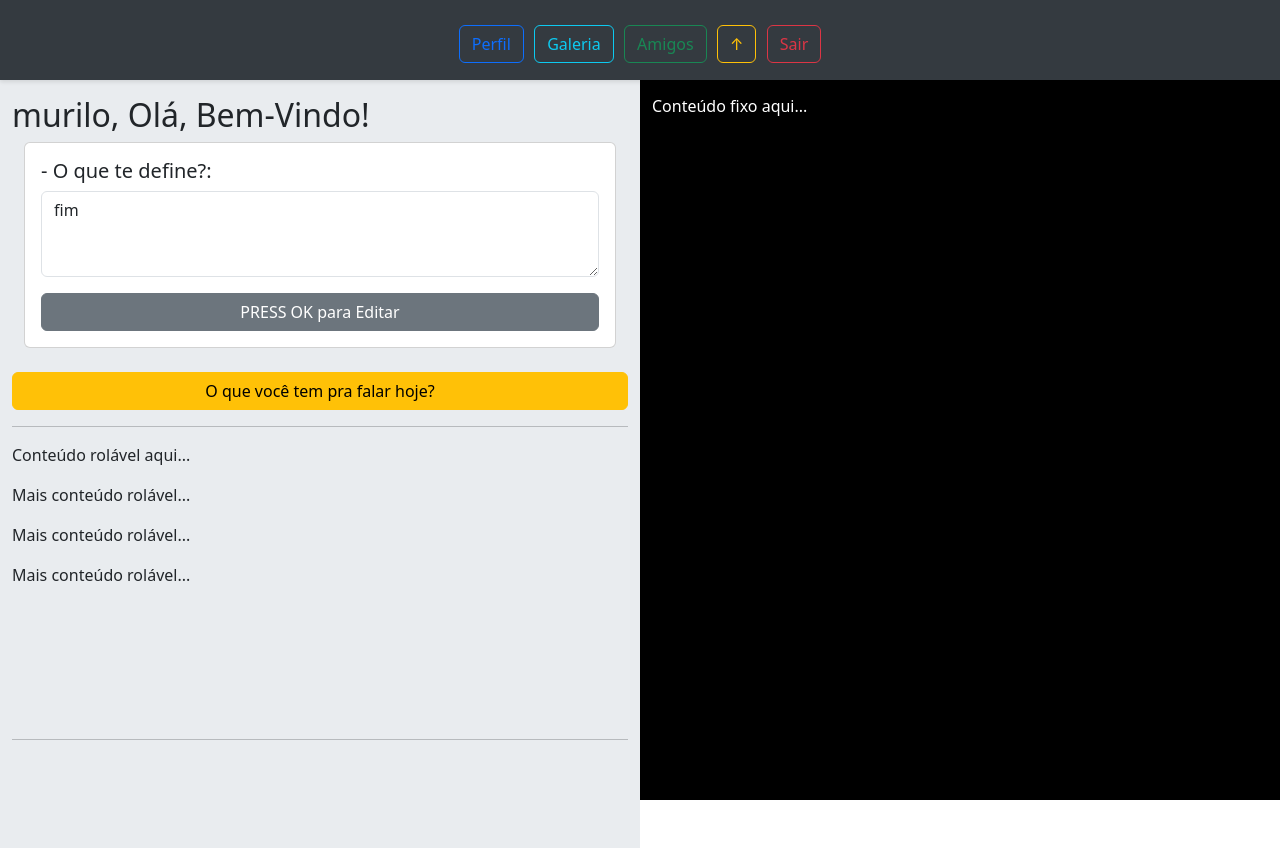
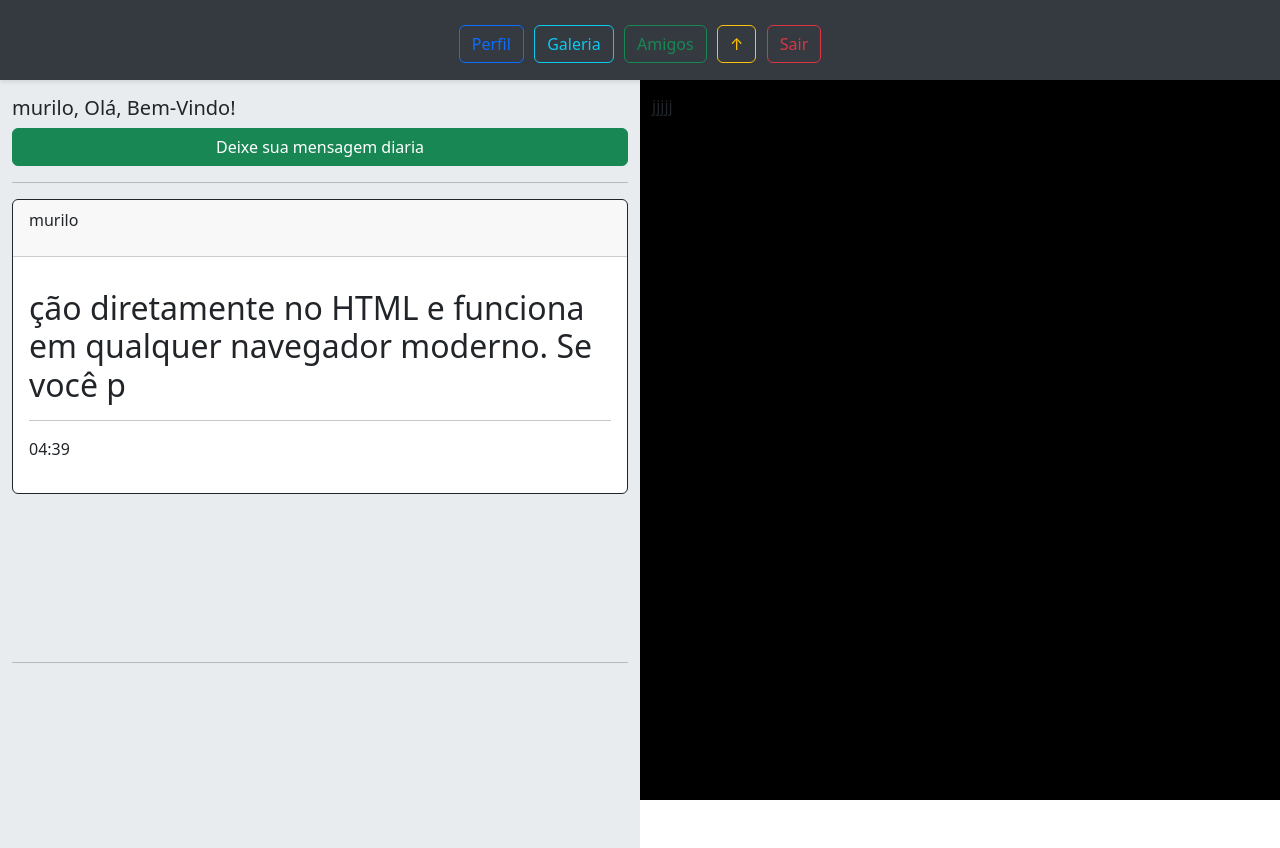
Before and after one commit to MBScorsato/redesocial, a Django app: page /plataforma/inicio/ in a window 1280 px wide. Run offline with Django 4.2, Linux system fonts and the light colour scheme; a user stored in the database is signed in; data comes from the database, SQL or seed files in the repository; data that the repository does not hold is empty.

Commit message:
tela do plataforma.html redefinida back e front estão ok

```diff
--- a/index/views.py
+++ b/index/views.py
@@ -15,7 +15,6 @@ def cadastro(request):
         title_img = ImagemIndex.objects.all()
         title_img2 = ImagemIndex2.objects.all()
         return render(request, 'cadastro.html', {'title_img': title_img, 'title_img2': title_img2})
-
 
     if request.method == 'POST':
 
--- a/plataforma/models.py
+++ b/plataforma/models.py
@@ -1,10 +1,12 @@
 from django.contrib.auth.models import User
 from django.db import models
+from django.utils import timezone
 
 
 class Menssagem_plataforma(models.Model):
     usuario = models.ForeignKey(User, on_delete=models.CASCADE)  # Relaciona com o modelo User
     msg = models.CharField(max_length=105)
+    mensagem = models.DateTimeField(default=timezone.now)  # Armazena a data e hora da mensagem
 
     def __str__(self):
         return self.msg
@@ -13,7 +15,7 @@ class Menssagem_plataforma(models.Model):
 class OQueTemosParaHoje(models.Model):
     usuario = models.ForeignKey(User, on_delete=models.CASCADE)  # Relaciona com o modelo User
     msg_hoje = models.CharField(max_length=105)
-    data = models.DateField(auto_now_add=True)  # Ou use DateTimeField para data e hora
+    mensagem = models.DateTimeField(default=timezone.now)  # Armazena a data e hora da mensagem
     contador = models.IntegerField()
 
     def __str__(self):
--- a/plataforma/templates/plataforma.html
+++ b/plataforma/templates/plataforma.html
@@ -19,36 +19,25 @@
     <div class="row h-100">
         <!-- Coluna esquerda rolável -->
         <div class="col-md-6" style="background-color: #e9ecef;"><br>
-            <br><h2>{{ nome }}, Olá, Bem-Vindo!</h2>
+            <br><h5>{{ nome }}, Olá, Bem-Vindo!</h5>
 
-            <div class="container-fluid mt-1">
-                <div class="row">
-                    <div class="col-12">
-                        <div class="card">
-                            <div class="card-body">
-                                <form action="{% url 'plataforma' %}" method="post">
-                                    {% csrf_token %}
-                                    <h5 class="card-title"> - O que te define?:</h5>
-                                    <p class="card-text">
-                                        <textarea class="form-control" id="exampleTextarea" name="msg_html" rows="3" placeholder="Fale mais de você . . . 100 caracteres" maxlength="100">{{ menssagem }}</textarea>
-                                    </p>
-                                    <button type="submit" class="btn w-100 btn-secondary">PRESS OK para Editar</button>
-                                </form>
-                            </div>
-                        </div>
-                    </div>
-                </div>
-            </div>
-
-            <br>
+             <div class="message">
+            {% if messages %}
+            {% for message in messages %}
+        <div class="alert {{message.tags}}">
+            <center>{{message}}</center>
+        </div>
+            {% endfor %}
+            {% endif %}
+        </div>
             <!-- Botão para lançar o modal com largura total -->
-            <button type="button" class="btn btn-warning w-100" data-bs-toggle="modal" data-bs-target="#exampleModal">
-                O que você tem pra falar hoje?
+            <button type="button" class="btn btn-success w-100" data-bs-toggle="modal" data-bs-target="#exampleModal">
+                Deixe sua mensagem diaria
             </button>
 
             <!-- Modal -->
             <div class="modal fade" id="exampleModal" tabindex="-1" aria-labelledby="exampleModalLabel" aria-hidden="true">
-                <div class="modal-dialog">
+                <div class="modal-dialog modal-lg"> <!-- Modal tamanho grande -->
                     <div class="modal-content">
                         <div class="modal-header">
                             <h1 class="modal-title fs-5" id="exampleModalLabel">O que temos para hoje?</h1>
@@ -57,7 +46,8 @@
                         <div class="modal-body">
                             <form action="{% url 'plataforma' %}" method="post">
                                 {% csrf_token %}
-                                <textarea class="form-control" name="msg_html_modal" rows="4" placeholder="Fale para todos..."></textarea>
+                                <textarea class="form-control" name="msg_html_modal" rows="4" placeholder="Fale para todos..." maxlength="75"></textarea>
+
                         </div>
                         <div class="modal-footer">
                             <button type="button" class="btn btn-dark" data-bs-dismiss="modal">X Fechar</button>
@@ -69,16 +59,31 @@
             </div>
 
             <hr>
-            <p>Conteúdo rolável aqui...</p>
-            <p>Mais conteúdo rolável...</p>
-            <p>Mais conteúdo rolável...</p>
-            <p>Mais conteúdo rolável...</p><br><br><br><br><br><hr>
+            <div class="row">
+                {% for item in msg_mural %}
+                <div class="col-12">
+                    <div class="card border-dark mb-3">
+                        <div class="card-header">
+                            <p>{{ item.usuario.username }}</p>
+                        </div>
+                        <div class="card-body text-dark">
+                            <p class="card-text"><h2>{{ item.msg_hoje }}</h2></p>
+                            <hr>
+                            <p>{{ item.mensagem|date:"H:i" }}</p> <!-- Exibe a hora da mensagem -->
+                        </div>
+                    </div>
+                </div>
+                {% endfor %}
+            </div>
+
+            <p></p><br><br><br><br><br><hr>
         </div>
 
         <!-- Coluna direita fixa no desktop, mas relativa no celular -->
         <div class="col-md-6 fixed-column bg-black"><br><br>
             <h2 class="text-white">Direita</h2>
-            <p class="text-white">Conteúdo fixo aqui...</p>
+            <!-- Coloque seu conteúdo dinâmico ou outra informação relevante aqui -->
+            jjjjj
         </div>
     </div>
 </div>
--- a/plataforma/views.py
+++ b/plataforma/views.py
@@ -4,98 +4,78 @@ from django.contrib.auth.decorators import login_required
 from plataforma.models import Menssagem_plataforma, OQueTemosParaHoje
 
 
-@login_required(login_url='/auth/cadastro')  # Redireciona para a página de cadastro se não autenticado
+@login_required(login_url='/auth/cadastro')
 def plataforma(request):
-    nome = request.user.username  # Nome do usuário para o contexto
+    nome = request.user.username
 
     if request.method == 'GET':
         try:
-            # Para o campo "msg_html" (formulário principal)
-            msg = Menssagem_plataforma.objects.filter(usuario=request.user).order_by('-id')  # Apenas mensagens do usuário logado
-            if msg.exists():  # Verifica se há mensagens
-                menssagem = "\n".join(str(item) for item in msg)  # Adiciona as mensagens à variável 'menssagem'
-            else:
-                menssagem = 'Olá! Estou feliz em conhecer esta plataforma!'  # Se não houver mensagens
+            # Recupera mensagens do formulário principal, ordenadas pela mais recente
+            msg = Menssagem_plataforma.objects.filter(usuario=request.user).order_by('-id')
+            menssagem = "\n".join(str(item) for item in msg) if msg.exists() else 'Olá! Estou feliz em conhecer esta ' \
+                                                                                  'plataforma! '
         except Exception as e:
             messages.error(request, 'Erro ao recuperar mensagens: {}'.format(e))
-            menssagem = 'Olá! Estou feliz em conhecer esta plataforma!'  # Mensagem padrão
+            menssagem = 'Olá! Estou feliz em conhecer esta plataforma!'
 
-        # Para o campo "msg_html_modal" (formulário do modal)
         try:
-            msg_modal = OQueTemosParaHoje.objects.filter(usuario=request.user).order_by('-id')  # Apenas mensagens do modal do usuário logado
-            if msg_modal.exists():
-                menssagem_modal = "\n".join(str(item) for item in msg_modal)
-            else:
-                menssagem_modal = 'Ainda não há mensagens para hoje!'  # Caso não haja mensagens no modal
+            # Recupera mensagens do modal, ordenadas pela mais recente
+            msg_modal = OQueTemosParaHoje.objects.filter(usuario=request.user).order_by('-mensagem')
+            menssagem_modal = "\n".join(str(item) for item in msg_modal) if msg_modal.exists() else 'Ainda não há ' \
+                                                                                                    'mensagens para ' \
+                                                                                                    'hoje! '
         except Exception as e:
             messages.error(request, 'Erro ao recuperar mensagens do modal: {}'.format(e))
-            menssagem_modal = 'Ainda não há mensagens para hoje!'  # Mensagem padrão para o modal
+            menssagem_modal = 'Ainda não há mensagens para hoje!'
 
-        return render(request, 'plataforma.html', {'nome': nome, 'menssagem': menssagem, 'menssagem_modal': menssagem_modal})
+        try:
+            # Recupera mensagens do mural, ordenadas pela mais recente
+            msg_mural = OQueTemosParaHoje.objects.all().order_by('-mensagem')
+        except Exception as e:
+            messages.error(request, 'Erro ao recuperar mensagens do mural: {}'.format(e))
+            msg_mural = []
 
+        return render(request, 'plataforma.html', {
+            'nome': nome,
+            'menssagem': menssagem,
+            'menssagem_modal': menssagem_modal,
+            'msg_mural': msg_mural
+        })
     if request.method == 'POST':
-        # Verifica se é o formulário "msg_html" (formulário principal)
-        if 'msg_html' in request.POST:
-            nova_mensagem = request.POST.get('msg_html', '').strip()
-            if nova_mensagem:
+
+        if 'msg_html_modal' in request.POST:
+            nova_mensagem_modal = request.POST.get('msg_html_modal', '').strip()
+            msg_banco = OQueTemosParaHoje.objects.filter(usuario=request.user)
+            if not msg_banco:
+                OQueTemosParaHoje.objects.create(usuario=request.user, msg_hoje='sua mensagem', contador=0)
+            if nova_mensagem_modal:
                 try:
-                    # Filtra as mensagens do usuário conectado
-                    msg = Menssagem_plataforma.objects.filter(usuario=request.user).order_by('-id')
-
-                    if msg.exists():  # Verifica se há mensagens
-                        # Apaga a última mensagem do usuário logado
-                        msg.first().delete()
-
-                    # Salva a nova mensagem enviada no textarea
-                    Menssagem_plataforma.objects.create(usuario=request.user, msg=nova_mensagem)
-                    menssagem = nova_mensagem  # Exibe a nova mensagem na tela
-
+                    ultimo_registro = OQueTemosParaHoje.objects.filter(usuario=request.user).order_by('-id').first()
+                    contador = ultimo_registro.contador + 1 if ultimo_registro else 1
+                    OQueTemosParaHoje.objects.filter(usuario=request.user).order_by('-id').first().delete()
+                    OQueTemosParaHoje.objects.create(usuario=request.user, msg_hoje=nova_mensagem_modal, contador=contador)
+                    messages.success(request, 'Salvo com sucesso!')
+                    menssagem_modal = nova_mensagem_modal
                 except Exception as e:
-                    messages.error(request, 'Erro ao processar a mensagem: {}'.format(e))
-                    menssagem = 'Olá! Estou feliz em conhecer esta plataforma!'  # Mensagem padrão
-
+                    messages.error(request, 'Erro ao processar a mensagem do modal: {}'.format(e))
+                    menssagem_modal = 'Ainda não há mensagens para hoje!'
             else:
                 messages.warning(request, 'A mensagem não pode estar vazia.')
-            return render(request, 'plataforma.html', {'nome': nome, 'menssagem': menssagem})
 
-        # Verifica se é o formulário "msg_html_modal" (formulário do modal)
-        elif 'msg_html_modal' in request.POST:
+        try:
+            msg_mural = OQueTemosParaHoje.objects.all().order_by('-mensagem')
+        except Exception as e:
+            messages.error(request, 'Erro ao recuperar mensagens do mural: {}'.format(e))
+            msg_mural = []
 
-            nova_mensagem_modal = request.POST.get('msg_html_modal', '').strip()
+        return render(request, 'plataforma.html', {'nome': nome, 'msg_mural': msg_mural})
 
-            # Obtém o último registro do usuário, se existir/ tem que ficar fora dos laços para não sobreescrer
-            ultimo_registro = OQueTemosParaHoje.objects.filter(usuario=request.user).order_by('-id').first()
-            if ultimo_registro:
-                contador = ultimo_registro.contador + 1
-            else:
-                contador = 1
+    msg_mural = OQueTemosParaHoje.objects.all().order_by('-mensagem')
 
-            if nova_mensagem_modal:
-                try:
-                    # Filtra as mensagens do modal do usuário logado
-                    msg_modal = OQueTemosParaHoje.objects.filter(usuario=request.user).order_by('-id')
+    # return principal do post
+    return render(request, 'plataforma.html', {'msg_mural': msg_mural,
 
-                    if msg_modal.exists():  # Verifica se há mensagens do modal
-                        # Apaga a última mensagem do modal do usuário logado
-                        msg_modal.first().delete()
-
-                    # Salva a nova mensagem enviada no modal
-                    OQueTemosParaHoje.objects.create(
-                        usuario=request.user,
-                        msg_hoje=nova_mensagem_modal,
-                        contador=contador
-                    )
-                    menssagem_modal = nova_mensagem_modal  # Exibe a nova mensagem modal na tela
-
-                except Exception as e:
-                    messages.error(request, 'Erro ao processar a mensagem do modal: {}'.format(e))
-                    menssagem_modal = 'Ainda não há mensagens para hoje!'  # Mensagem padrão para o modal
-
-            else:
-                messages.warning(request, 'A mensagem do modal não pode estar vazia.')
-            return render(request, 'plataforma.html', {'nome': nome, 'menssagem_modal': menssagem_modal})
-
-    return render(request, 'plataforma.html')
+                                               })
 
 
 def sair(request):
```
Also changed, not shown: db.sqlite3, media/img_index/2017-11-24_MeO5RJi.jpg (added), media/img_index/2017-11-24_mH4Bb5w.jpg (added), media/img_index/2017-11-24_rDuE9eu.jpg (added), plataforma/migrations/0007_alter_menssagem_plataforma_msg_oquetemosparahoje.py (added), plataforma/migrations/0008_remove_oquetemosparahoje_data_and_more.py (added), plataforma/migrations/0009_menssagem_plataforma_mensagem.py (added).
